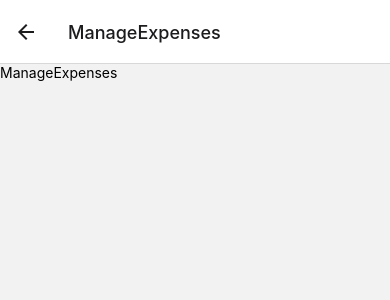
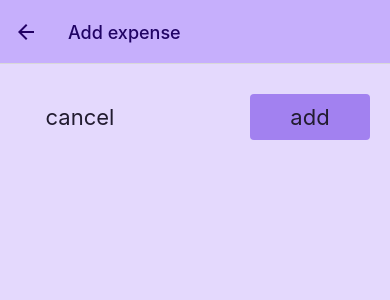
Before and after one commit to RihardXXX/expenses-of-book, a React Native app: screen /ManageExpenses in a window 390 px wide. Shown: the top 300 px of the page. Built offline with nearby package versions, Linux system fonts and the light colour scheme.

Commit message:
add button and edit manageExpense

```diff
--- a/components/ExpenseItem.js
+++ b/components/ExpenseItem.js
@@ -4,12 +4,14 @@ import { getFormattedDate } from "../utils/date";
 import { useNavigation } from "@react-navigation/native";
 
 
-const ExpenseItem = ({description, date, amount}) => {
+const ExpenseItem = ({id, description, date, amount}) => {
 
     const navigation = useNavigation();
 
     const onPressHandler = () => {
-        navigation.navigate('ManageExpenses');
+        navigation.navigate('ManageExpenses', {
+            expenseId: id
+        });
     };
 
     return (
--- /dev/null
+++ b/components/ui/Button.js
@@ -0,0 +1,43 @@
+import { View, StyleSheet, Pressable, Text } from "react-native";
+import colors from "../../constants/colors";
+
+const Button = ({children, style, onPress, mode}) => {
+    return (
+        <View style={style}>
+            <Pressable
+                onPress={onPress}
+                style={({pressed}) => pressed && styles.pressed}
+            >
+                <View style={[styles.button, mode === 'flat' && [styles.flat]]}>
+                    <Text style={styles.text}>
+                        {
+                            children
+                        }
+                    </Text>
+                </View>
+            </Pressable>
+        </View>
+    )
+}
+
+export default Button;
+
+const styles = StyleSheet.create({
+    button: {
+        padding: 10,
+        backgroundColor: colors.primary200,
+        borderRadius: 4,
+        minWidth: 120,
+    },
+    text: {
+        fontSize: 22,
+        textAlign: 'center',
+        color: colors.gray700,
+    },
+    pressed: {
+        opacity: .5,
+    },
+    flat: {
+        backgroundColor: 'transparent'
+    }
+})
--- a/screens/ManageExpenses.js
+++ b/screens/ManageExpenses.js
@@ -1,13 +1,70 @@
-import { View, Text } from "react-native";
+import { useLayoutEffect } from "react";
+import { View, StyleSheet } from "react-native";
+import IconButton from "../components/ui/IconButton";
+import colors from "../constants/colors";
+import Button from "../components/ui/Button";
 
-const ManageExpenses = () => {
+
+const ManageExpenses = ({route, navigation}) => {
+
+    const expenseId = route.params?.expenseId;
+    const isEdit = Boolean(expenseId);
+
+    useLayoutEffect(() => {
+        navigation.setOptions({
+            title: isEdit ? 'Edit expense' : 'Add expense',
+            headerStyle: { backgroundColor: colors.primary100 },
+            headerTintColor: colors.primary800
+        })
+    }, [navigation, isEdit])
+
+    const cancelHandler = () => navigation.goBack();
+    const addEditHandler = () => console.log('add || edit handler');
+
     return (
-        <View>
-            <Text>
-                ManageExpenses
-            </Text>
+        <View style={styles.container}>
+            <View style={styles.buttonsSection}>
+                <Button mode={'flat'} onPress={cancelHandler}>
+                    cancel
+                </Button>
+                <Button onPress={addEditHandler}>
+                    {
+                        isEdit ? 'edit' : 'add'
+                    }
+                </Button>
+            </View>
+            {
+                isEdit && (
+                    <View style={styles.deleteContainer}>
+                        <IconButton
+                            name={'trash'}
+                            size={34}
+                            color={colors.error500}
+                            onPress={() => console.log('remove expense')}
+                        />
+                    </View>
+                )
+            }
         </View>
     )
 };
 
 export default ManageExpenses;
+
+const styles = StyleSheet.create({
+    container: {
+        flex: 1,
+        padding: 20,
+        backgroundColor: colors.primary50
+    },
+    deleteContainer: {
+        borderTopColor: colors.gray700,
+        borderTopWidth: 2,
+        alignItems: 'center'
+    },
+    buttonsSection: {
+        flexDirection: 'row',
+        justifyContent: 'space-between',
+        marginVertical: 10,
+    }
+})
```
